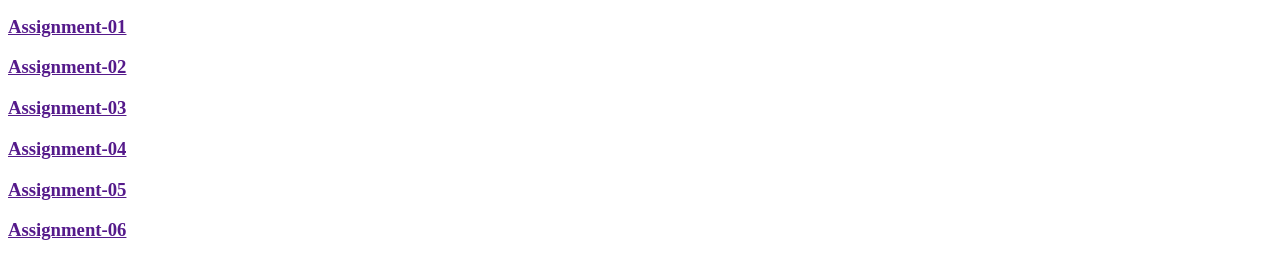
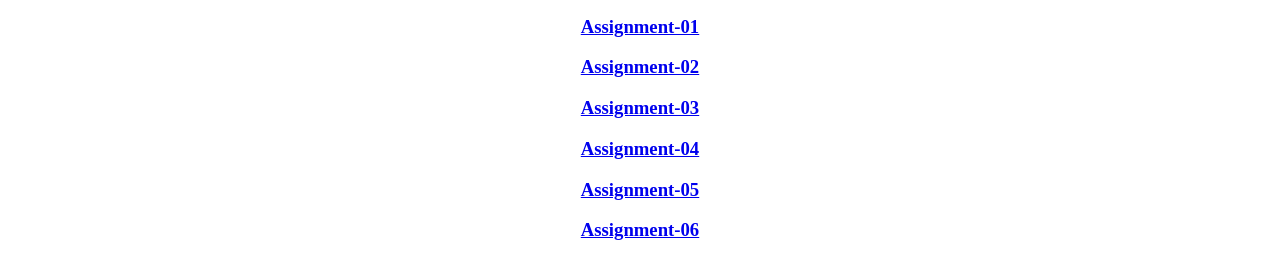
Before and after one commit to NadiaSadiq/Portfolio-HTML-Assignments, a plain HTML site: page index.html in a window 1280 px wide. Shown: the part 276-554 px from the top of the page. Drawn offline with Linux system fonts and the light colour scheme.

Commit message:
add text

```diff
--- a/index.html
+++ b/index.html
@@ -15,13 +15,14 @@
 
     <h1 style="background-color: rgb(30, 116, 169);
      margin: 10px;padding-top: 10px;padding-bottom: 10px;">All HTML Assignments</h1></center>
-
-<a href=""><h3>Assignment-01</h3></a>
-<a href=""><h3>Assignment-02</h3></a>
-<a href=""><h3>Assignment-03</h3></a>
-<a href=""><h3>Assignment-04</h3></a>
-<a href=""><h3>Assignment-05</h3></a>
-<a href=""><h3>Assignment-06</h3></a>
+<center>
+<a href="https://github.com/NadiaSadiq/Portfolio-HTML-Assignments.git" target="_blank"><h3>Assignment-01</h3></a>
+<a href="https://github.com/NadiaSadiq/Portfolio-HTML-Assignments.git" target="_blank"><h3>Assignment-02</h3></a>
+<a href="https://github.com/NadiaSadiq/Portfolio-HTML-Assignments.git" target="_blank"><h3>Assignment-03</h3></a>
+<a href="https://github.com/NadiaSadiq/Portfolio-HTML-Assignments.git"target="_blank"><h3>Assignment-04</h3></a>
+<a href="https://github.com/NadiaSadiq/Portfolio-HTML-Assignments.git" target="_blank"><h3>Assignment-05</h3></a>
+<a href="https://github.com/NadiaSadiq/Portfolio-HTML-Assignments.git" target="_blank"><h3>Assignment-06</h3></a>
+</center>
 
 </body>
 </html>
```
